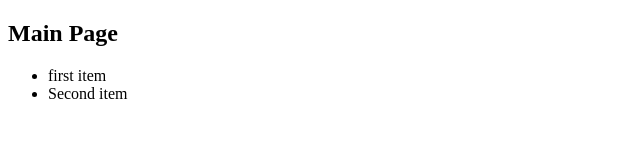
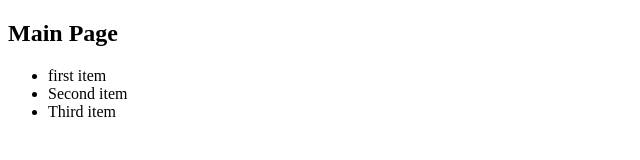
Before and after one commit to jspark922/Git-Basic, a plain HTML site: page index.html in a window 1280 px wide. Shown: the full height of the page, 0-640 px from the left. Drawn offline with Linux system fonts and the light colour scheme.

Commit message:
index.html third item

```diff
--- a/index.html
+++ b/index.html
@@ -11,6 +11,7 @@
     <ul>
         <li>first item</li>
         <li>Second item</li>
+        <li>Third item</li>
     </ul>
 </body>
 </html>
```
